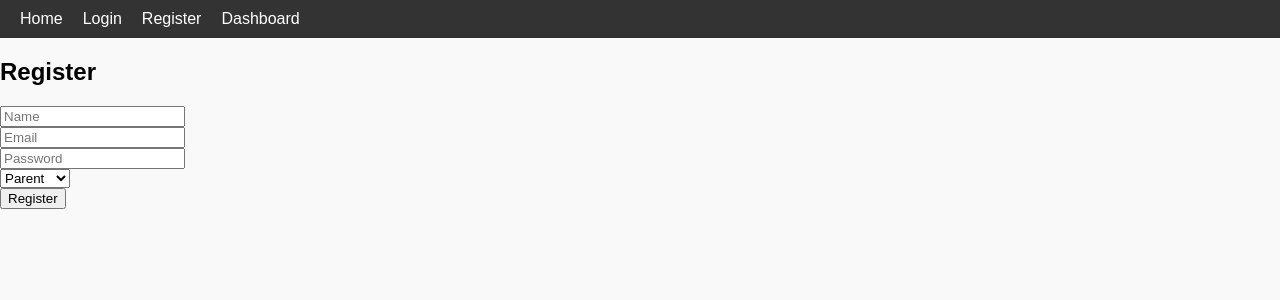
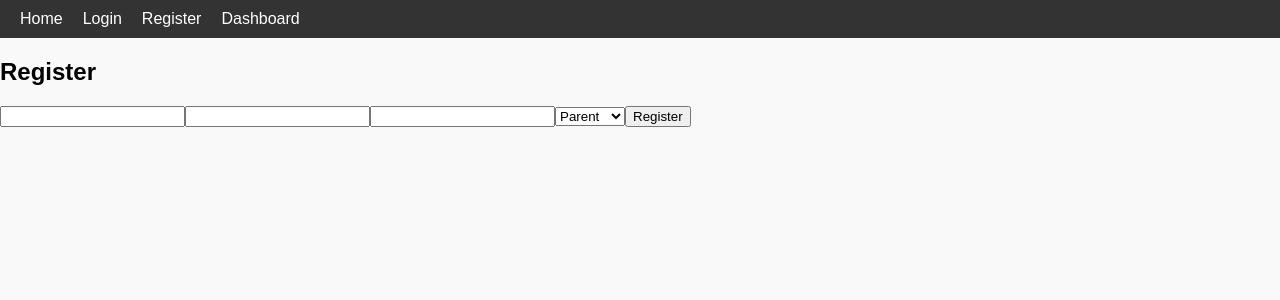
Before and after one commit to tabish1222/frontend, a React (Create React App) app: page /register in a window 1280 px wide. Shown: the top 300 px of the page. Built offline with nearby package versions, Linux system fonts and the light colour scheme.

Commit message:
Update Register.js

```diff
--- a/src/pages/Register.js
+++ b/src/pages/Register.js
@@ -1,72 +1,38 @@
+// src/pages/Register.js
 import React, { useState } from "react";
-import axios from "axios";
+import { register } from "../services/auth";
 
-function Register() {
-  const [formData, setFormData] = useState({
-    name: "",
-    email: "",
-    password: "",
-    role: "parent"
-  });
+export default function Register() {
+  const [form, setForm] = useState({ name: "", email: "", password: "", role: "parent" });
+  const [msg, setMsg] = useState("");
 
-  const handleChange = (e) => {
-    setFormData({ ...formData, [e.target.name]: e.target.value });
-  };
+  const onChange = (e) => setForm({ ...form, [e.target.name]: e.target.value });
 
-  const handleSubmit = async (e) => {
+  const onSubmit = async (e) => {
     e.preventDefault();
+    setMsg("");
     try {
-      const res = await axios.post(
-        `${process.env.REACT_APP_API_URL}/auth/register`,
-        formData
-      );
-      alert("User registered: " + res.data.message);
+      const res = await register(form); // returns { message, user }
+      setMsg(res.message || "Registered");
     } catch (err) {
-      console.error(err);
-      alert("Registration failed");
+      setMsg("Error: " + (err.message || "Registration failed"));
     }
   };
 
   return (
     <div>
       <h2>Register</h2>
-      <form onSubmit={handleSubmit}>
-        <input
-          type="text"
-          name="name"
-          placeholder="Name"
-          value={formData.name}
-          onChange={handleChange}
-          required
-        />
-        <br />
-        <input
-          type="email"
-          name="email"
-          placeholder="Email"
-          value={formData.email}
-          onChange={handleChange}
-          required
-        />
-        <br />
-        <input
-          type="password"
-          name="password"
-          placeholder="Password"
-          value={formData.password}
-          onChange={handleChange}
-          required
-        />
-        <br />
-        <select name="role" value={formData.role} onChange={handleChange}>
+      <form onSubmit={onSubmit}>
+        <input name="name" value={form.name} onChange={onChange} required />
+        <input name="email" type="email" value={form.email} onChange={onChange} required />
+        <input name="password" type="password" value={form.password} onChange={onChange} required />
+        <select name="role" value={form.role} onChange={onChange}>
           <option value="parent">Parent</option>
           <option value="teacher">Teacher</option>
         </select>
-        <br />
         <button type="submit">Register</button>
       </form>
+      {msg && <p>{msg}</p>}
     </div>
   );
 }
-
-export default Register;
```
